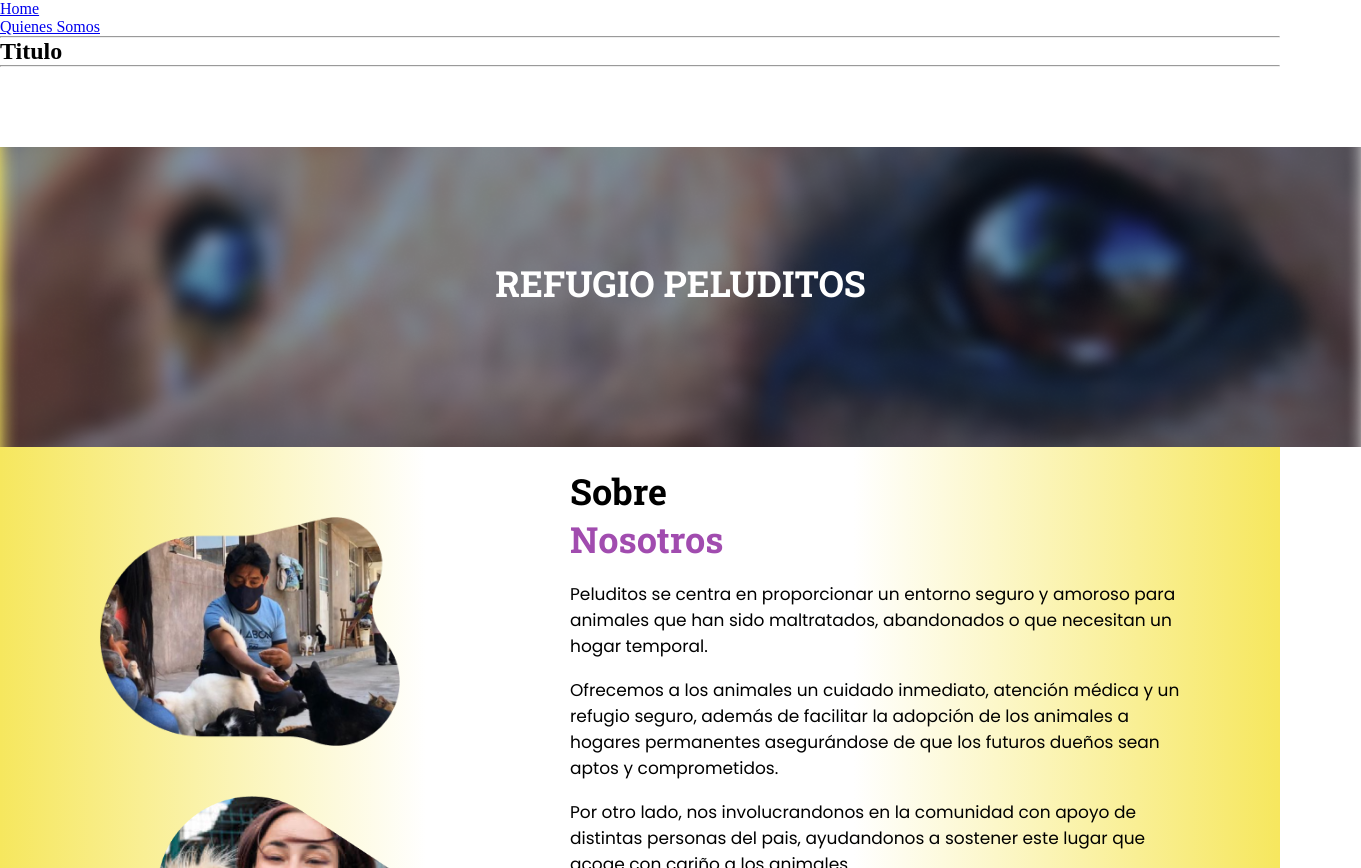
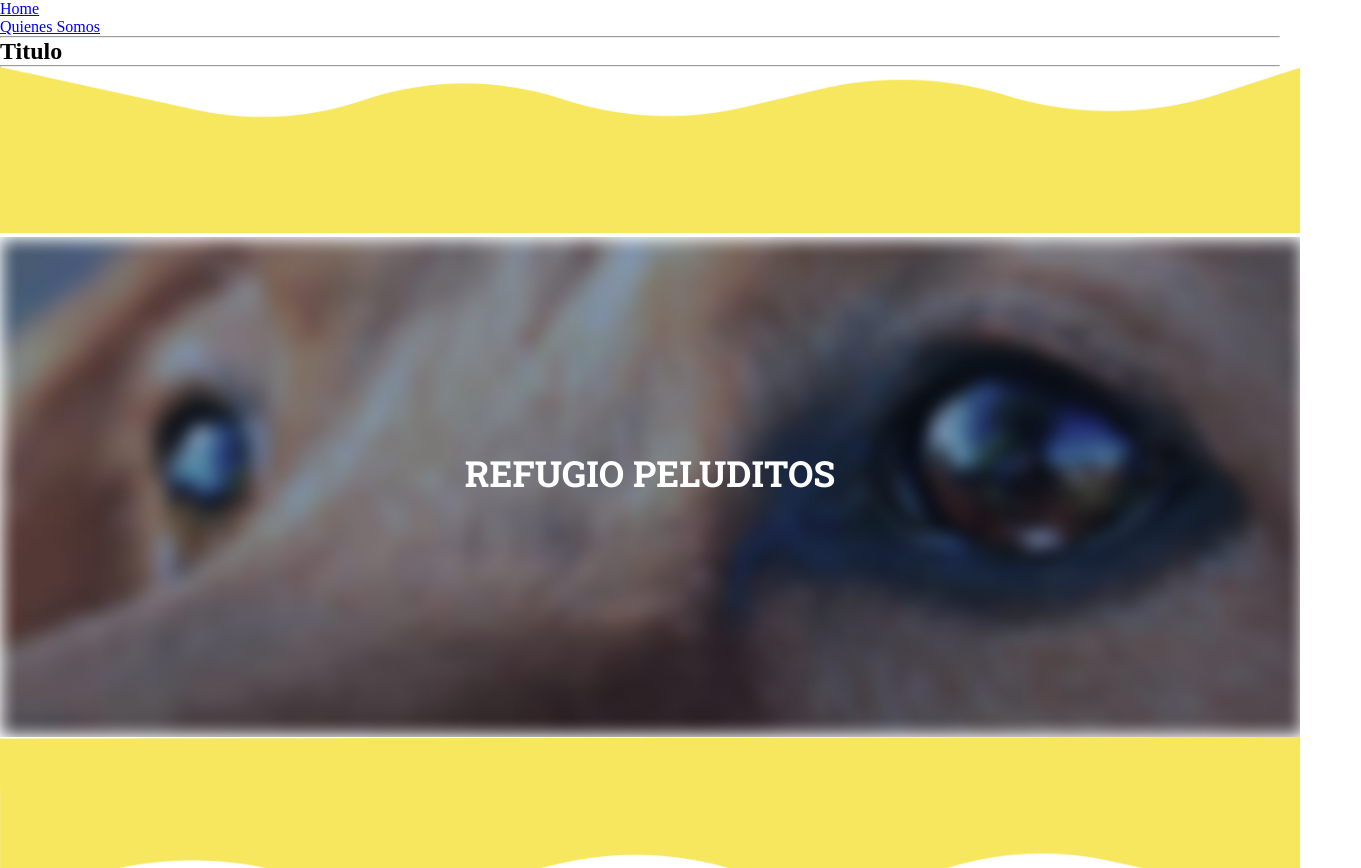
Before and after one commit to No-Country-simulation/c20-49-t-python-react, a React (Vite) app: page /QuienesSomos in a window 1280 px wide. Shown: the top 868 px of the page, 1361 px wide, since content can reach past the window. Built offline with nearby package versions, Linux system fonts and the light colour scheme.

Commit message:
agrege las fotos de fondo en la seccion quienes somos

```diff
--- a/src/components/QuienesSomos/QuienesSomos.css
+++ b/src/components/QuienesSomos/QuienesSomos.css
@@ -1,10 +1,7 @@
-.fondoDelMain{
-    background-image: linear-gradient(to right, #F6E75E, white, white, #F6E75E);
-}
 .imagenDeFondo{
     display: flex;
-    height: 300px;
-    width: 1361px;
+    height: 500px;
+    width: 1300px;
     justify-content: space-evenly;
     align-items: center;
     background-image: url(./img/foto_de_fondo.png);
@@ -12,6 +9,14 @@
     background-position: center;
     background-repeat: no-repeat;
     background-position: right center;
+}
+.rectanguloUno{
+    height: auto;
+    width: 1300px;
+}
+.rectanguloDos{
+    height: auto;
+    width: 1300px;
 }
 .tituloQuienesSomos{
     width: 657px;
@@ -88,11 +93,6 @@
     height: 10vh;
     background-color: white;
 }
-.cuadradoDos{
-    width: 100vw;
-    height: 10vh;
-    background-color: white;
-}
 .fotoTres{
     width: 300px;
     height: auto;
--- a/src/components/QuienesSomos/QuienesSomos.jsx
+++ b/src/components/QuienesSomos/QuienesSomos.jsx
@@ -3,18 +3,18 @@ import "./QuienesSomos.css";
 import foto_1 from "../QuienesSomos/img/foto_1.png";
 import foto_2 from "../QuienesSomos/img/foto_2.png";
 import foto_3 from "../QuienesSomos/img/foto_3.png";
-import rectangulo_1 from "../QuienesSomos/img/rectangulo_1.png"
+import rectangulo_1 from "../QuienesSomos/img/rectangulo_1.png";
+import rectangulo_2 from "../QuienesSomos/img/rectangulo_2.png";
 
 
 function QuienesSomos() {
   return (
     <main className="fondoDelMain">
-      <div className="cuadradoDos"></div>
-
+      <img className="rectanguloUno" src={rectangulo_1} />
       <div className="imagenDeFondo">
-
         <h2 class="tituloQuienesSomos">REFUGIO PELUDITOS</h2>
       </div>
+      <img className="rectanguloDos" src={rectangulo_2} />
       <div className="contenedor">
         <div className="texto">
           <h3 className="sobre">Sobre</h3>
```
Also changed, not shown: src/components/QuienesSomos/img/rectangulo_2.png (added).
